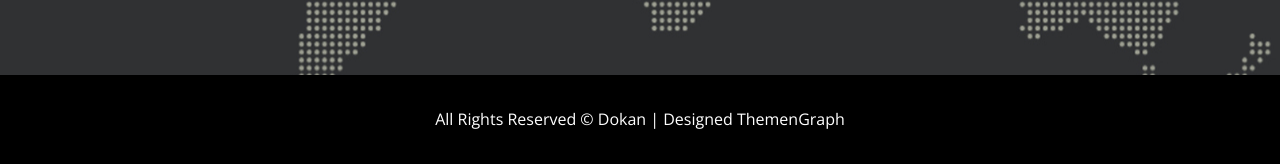
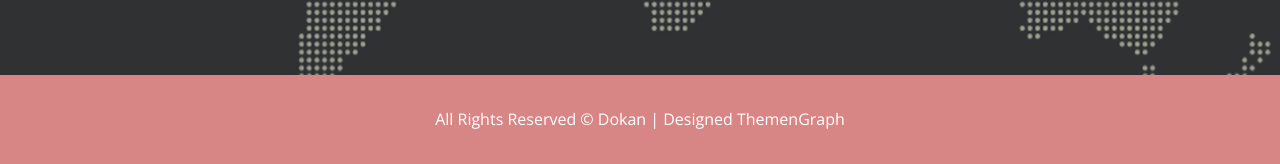
Before and after one commit to Lyavita/myFirstRepository, a plain HTML site: page index.html in a window 1280 px wide. Shown: the part 7240-7404 px from the top of the page. Drawn offline with nearby package versions, Linux system fonts and the light colour scheme; files that its build step writes are made by us from their sources; files whose address does not match are found by name.

Commit message:
Update _footer.scss

```diff
--- a/sass/layout/_footer.scss
+++ b/sass/layout/_footer.scss
@@ -1,6 +1,6 @@
 .page-main__footer {
     padding: 2rem 0;
-    background-color: rgb(0, 0, 0);
+    background-color: rgb(216, 133, 133);
     color: rgb(255, 255, 255);
     text-align: center;
     line-height: 1.6;
```
